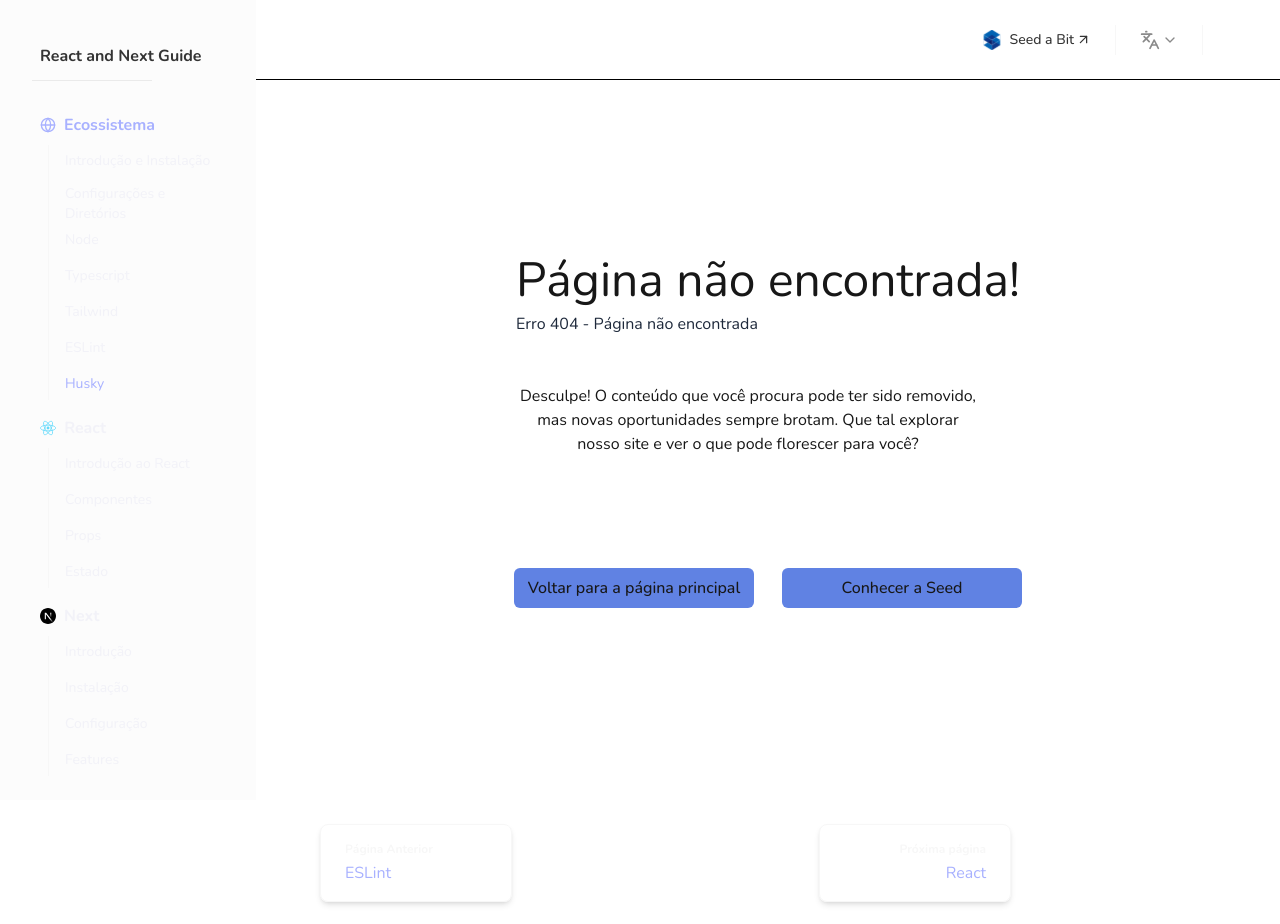
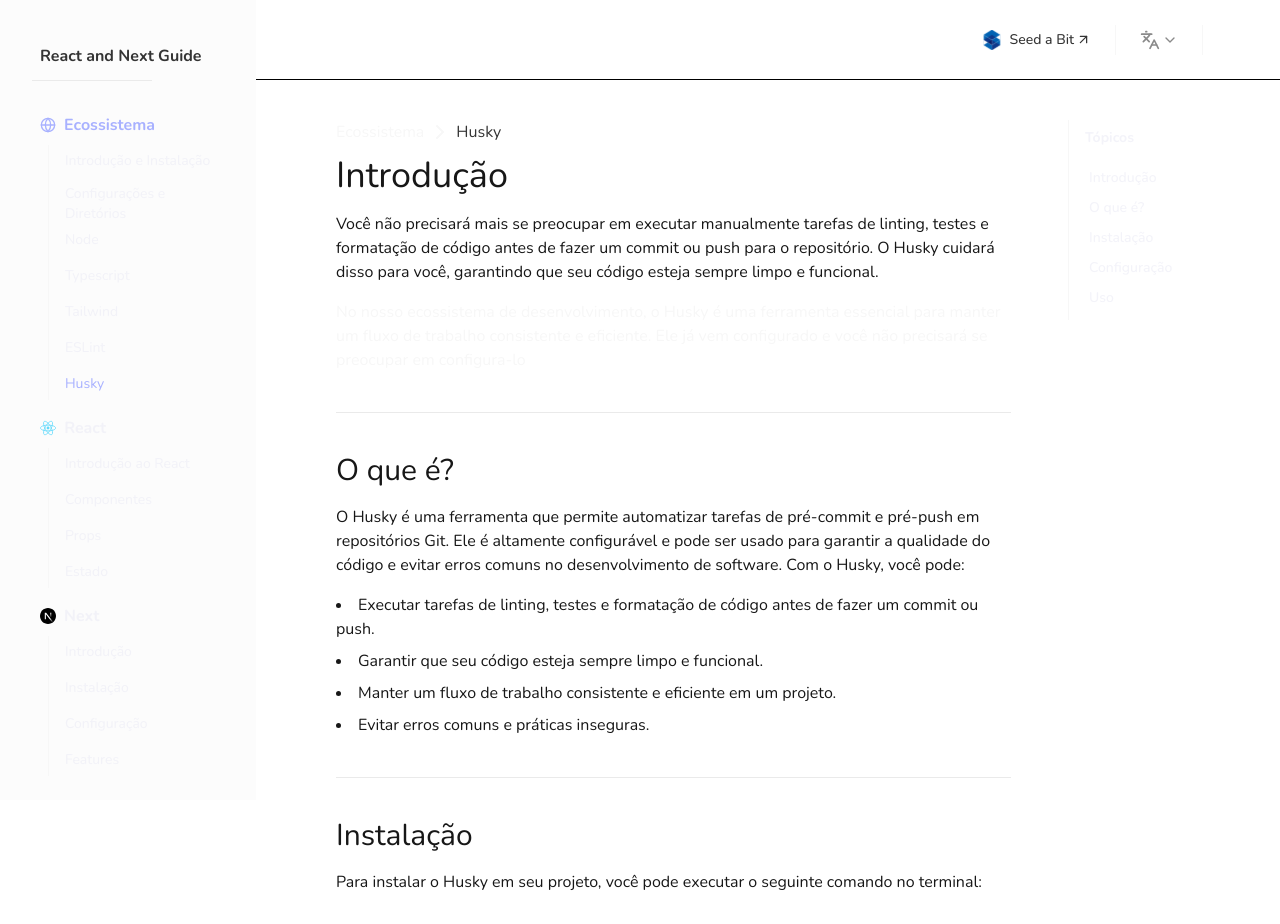
Before and after one commit to PepeuFBV/tech-guide, a Next.js app: page /husky in a window 1280 px wide. Before the commit this address had no page. Shown: the top 924 px of the page. Built offline with nearby package versions, Linux system fonts and the light colour scheme.

Commit message:
feat(husky): Husky page implemented

```diff
--- /dev/null
+++ b/src/app/(subsection)/husky/page.tsx
@@ -0,0 +1,69 @@
+import React from 'react'
+import PathDisplay from '@/components/core/path-display'
+import PageIndex from '@/components/core/page-index/page-index'
+import { Divider } from '@/components/ui/divider'
+import { CodeArea } from '@/components/ui/code-area'
+import type { Topic } from '@/types/topic'
+
+const topics: Topic[] = [
+    { title: 'Introdução', href: 'introduction' },
+    { title: 'O que é?', href: 'what-is-husky' },
+    { title: 'Instalação', href: 'installation' },
+    { title: 'Configuração', href: 'settings' },
+    { title: 'Uso', href: 'usage' },
+]
+
+export default function Husky() {
+    return (
+        <div className='w-full h-full flex items-start justify-start md:space-x-10'>
+            <div className='w-full md:w-[75%] lg:w-[80%] mt-5 md:mt-0 flex flex-col justify-center space-y-3 px-3 md:px-10'>
+                <PathDisplay />
+                <div className='flex flex-col space-y-10'>
+                    <div className='flex flex-col space-y-4'>
+                        <h1 id='introduction' className='text-4xl'>Introdução</h1>
+                        <p>Você não precisará mais se preocupar em executar manualmente tarefas de linting, testes e formatação de código antes de fazer um commit ou push para o repositório. O Husky cuidará disso para você, garantindo que seu código esteja sempre limpo e funcional.</p>
+                        <p className='text-secondary'>No nosso ecossistema de desenvolvimento, o Husky é uma ferramenta essencial para manter um fluxo de trabalho consistente e eficiente. Ele já vem configurado e você não precisará se preocupar em configura-lo</p>
+                    </div>
+                    <Divider variant='horizontal' color='secondary' className='w-full' />
+                    <div className='flex flex-col space-y-4'>
+                        <h2 id='what-is-husky' className='text-3xl'>O que é?</h2>
+                        <p>O Husky é uma ferramenta que permite automatizar tarefas de pré-commit e pré-push em repositórios Git. Ele é altamente configurável e pode ser usado para garantir a qualidade do código e evitar erros comuns no desenvolvimento de software. Com o Husky, você pode:</p>
+                        <ul className='list-disc list-inside space-y-2'>
+                            <li>Executar tarefas de linting, testes e formatação de código antes de fazer um commit ou push.</li>
+                            <li>Garantir que seu código esteja sempre limpo e funcional.</li>
+                            <li>Manter um fluxo de trabalho consistente e eficiente em um projeto.</li>
+                            <li>Evitar erros comuns e práticas inseguras.</li>
+                        </ul>
+                    </div>
+                    <Divider variant='horizontal' color='secondary' className='w-full' />
+                    <div className='flex flex-col space-y-6'>
+                        <div className='flex flex-col space-y-4'>
+                            <h2 id='installation' className='text-3xl'>Instalação</h2>
+                            <p>Para instalar o Husky em seu projeto, você pode executar o seguinte comando no terminal:</p>
+                        </div>
+                        <CodeArea code='npm install husky --save-dev' language='bash' />
+                    </div>
+                    <Divider variant='horizontal' color='secondary' className='w-full' />
+                    <div className='flex flex-col space-y-4'>
+                        <h2 id='settings' className='text-3xl'>Configuração</h2>
+                        <p>Após a instalação, você pode configurar o Husky no nos arquivos do diretório <code>.husky</code> na raiz do seu projeto. Crie o arquivo de acordo com o hook do Git que deseja configurar, como <code>pre-commit</code> ou <code>pre-push</code>.</p>
+                        <p>Em nosso projeto temos 2 hooks configurados:</p>
+                        <ul className='list-disc list-inside space-y-2'>
+                            <li><code>pre-commit</code>: Executa tarefas de linting e testes antes de fazer um commit.</li>
+                            <li><code>commit-message</code>: Verifica se a mensagem de commit segue o padrão estabelecido.</li>
+                        </ul>
+                        <p>No <code>pre-commit</code>, configuramos o Husky para executar o ESLint antes de fazer um commit. Isso garante que o código esteja limpo e sem erros antes de ser enviado para o repositório, mantendo a qualidade do código.</p>
+                        <p className='text-secondary'>O ESLint não permitiria o código de ir para produção se houvesse algum erro de linting.</p>
+                        <p>No <code>commit-message</code>, configuramos o Husky para verificar se a mensagem de commit segue o padrão estabelecido. Isso ajuda a manter um histórico de commits limpo e organizado, facilitando a revisão e a colaboração no projeto.</p>
+                    </div>
+                    <Divider variant='horizontal' color='secondary' className='w-full' />
+                    <div className='flex flex-col space-y-4'>
+                        <h2 id='usage' className='text-3xl'>Uso</h2>
+                        <p>O Husky é ativado automaticamente quando você executa um comando de commit ou push no Git. Ele executa as tarefas configuradas nos arquivos do diretório <code>.husky</code>. Ele também está configurado para funcionar com o Github Desktop.</p>
+                    </div>
+                </div>
+            </div>
+            <PageIndex topics={topics} className='w-[20%] lg:w-[15%]' />
+        </div>
+    )
+}
```
